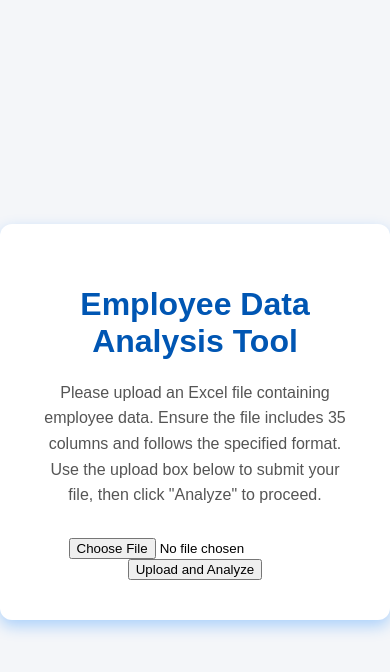
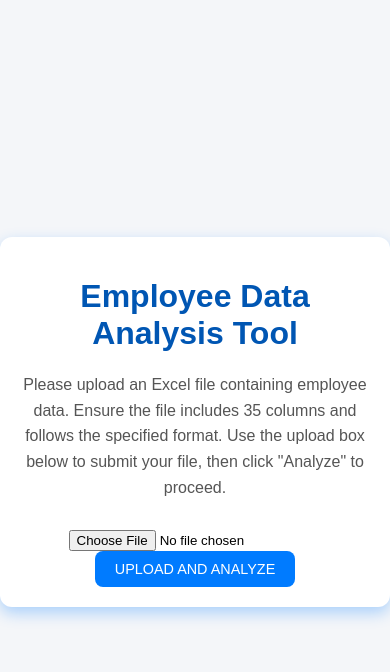
Before and after one commit to shivapaknegar/HR-analysis-app, a Flask app: page / in a window 390 px wide. Shown: the top 672 px of the page. Run offline with Flask 3, Linux system fonts and the light colour scheme.

Commit message:
Update style.css

```diff
--- a/static/style.css
+++ b/static/style.css
@@ -118,3 +118,85 @@ h1 {
 .actions .button:hover {
     background-color: #0056b3;
 }
+
+body {
+    font-family: 'Arial', sans-serif;
+    margin: 0;
+    padding: 0;
+    background-color: #f4f6f9;
+    display: flex;
+    justify-content: center;
+    align-items: center;
+    height: 100vh;
+}
+
+.container {
+    text-align: center;
+    background: #ffffff;
+    border-radius: 12px;
+    box-shadow: 0px 6px 15px rgba(0, 123, 255, 0.3);
+    padding: 40px;
+    width: 90%;
+    max-width: 500px;
+}
+
+h1 {
+    color: #0056b3;
+    font-size: 2rem;
+    margin-bottom: 20px;
+}
+
+.description {
+    font-size: 1rem;
+    color: #555555;
+    margin-bottom: 30px;
+    line-height: 1.6;
+}
+
+.upload-box {
+    display: flex;
+    flex-direction: column;
+    gap: 15px;
+    align-items: center;
+}
+
+.file-input {
+    border: 1px solid #ced4da;
+    border-radius: 5px;
+    padding: 10px;
+    font-size: 1rem;
+    width: 100%;
+    max-width: 300px;
+    box-shadow: 0px 4px 10px rgba(0, 0, 0, 0.1);
+}
+
+.upload-button {
+    background-color: #007bff;
+    color: white;
+    border: none;
+    padding: 10px 20px;
+    border-radius: 8px;
+    font-size: 1rem;
+    cursor: pointer;
+    transition: background-color 0.3s ease;
+    text-transform: uppercase;
+}
+
+.upload-button:hover {
+    background-color: #0056b3;
+}
+
+@media (max-width: 768px) {
+    .container {
+        width: 95%;
+        padding: 20px;
+    }
+
+    .file-input {
+        font-size: 0.9rem;
+    }
+
+    .upload-button {
+        font-size: 0.9rem;
+    }
+}
```
